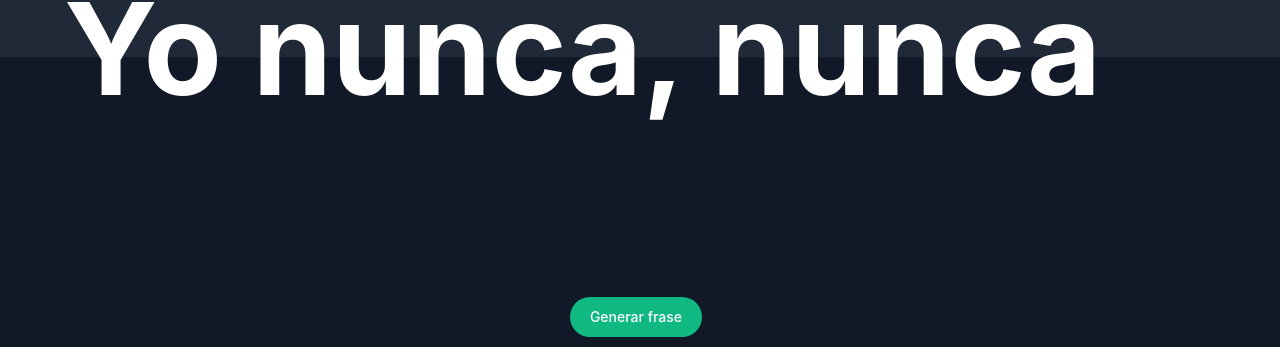
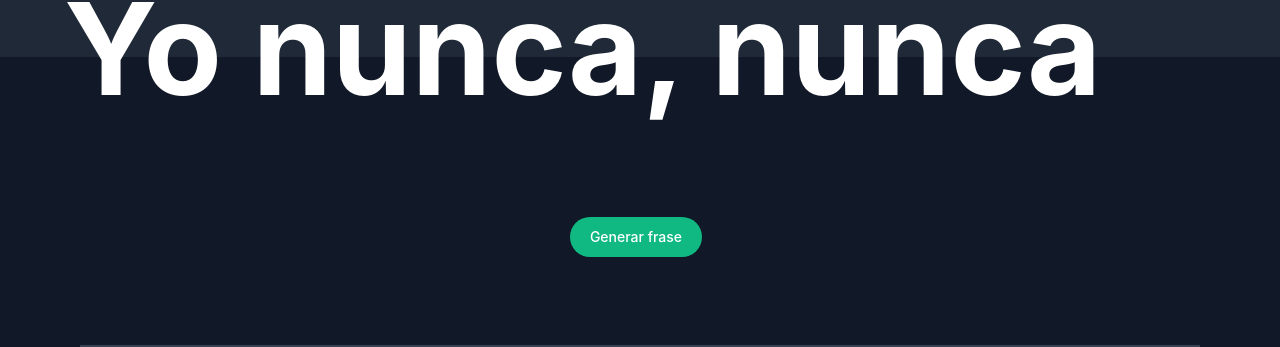
Before and after one commit to CalicheOrozco/caliche-next, a Next.js app: page /nuncanunca in a window 1280 px wide. Shown: the part 307-654 px from the top of the page. Built offline with nearby package versions, Linux system fonts and the light colour scheme.

Commit message:
fix: remove console logs

```diff
--- a/components/NuncaNunca.js
+++ b/components/NuncaNunca.js
@@ -1,5 +1,4 @@
 import React, { useState, useEffect } from "react";
-import myData from "../constants/data";
 
 export default function NuncaNunca() {
   const [frases, setFrases] = useState([]);
@@ -14,8 +13,6 @@
     const frase = frases[num];
     const newFrases = frases.splice(num, 1);
     setFrase(frase);
-    console.log(newFrases);
-    console.log("numero de frases: ", frases.length);
     return frase;
   };
 
@@ -26,7 +23,6 @@
     generateFrase();
   }, []);
 
-  console.log("test: " + frases.length);
   return (
     <section className="bg-white dark:bg-gray-800">
       <div className="max-w-6xl mx-auto h-48 bg-white dark:bg-gray-800">
@@ -37,7 +33,7 @@
       <div className="bg-[#F1F1F1] -mt-10 dark:bg-gray-900 h-full">
         <div className="text-center max-w-6xl mx-auto pt-20">
           <p
-            className="leading-loose text-2xl md:text-4xl font-semibold mx-4 py-10 md:py-20"
+            className="leading-loose text-2xl md:text-4xl font-semibold mx-4 pb-5 md:pb-0 md:py-20"
             style={{ lineHeight: "3rem" }}
           >
             {frase}
```
